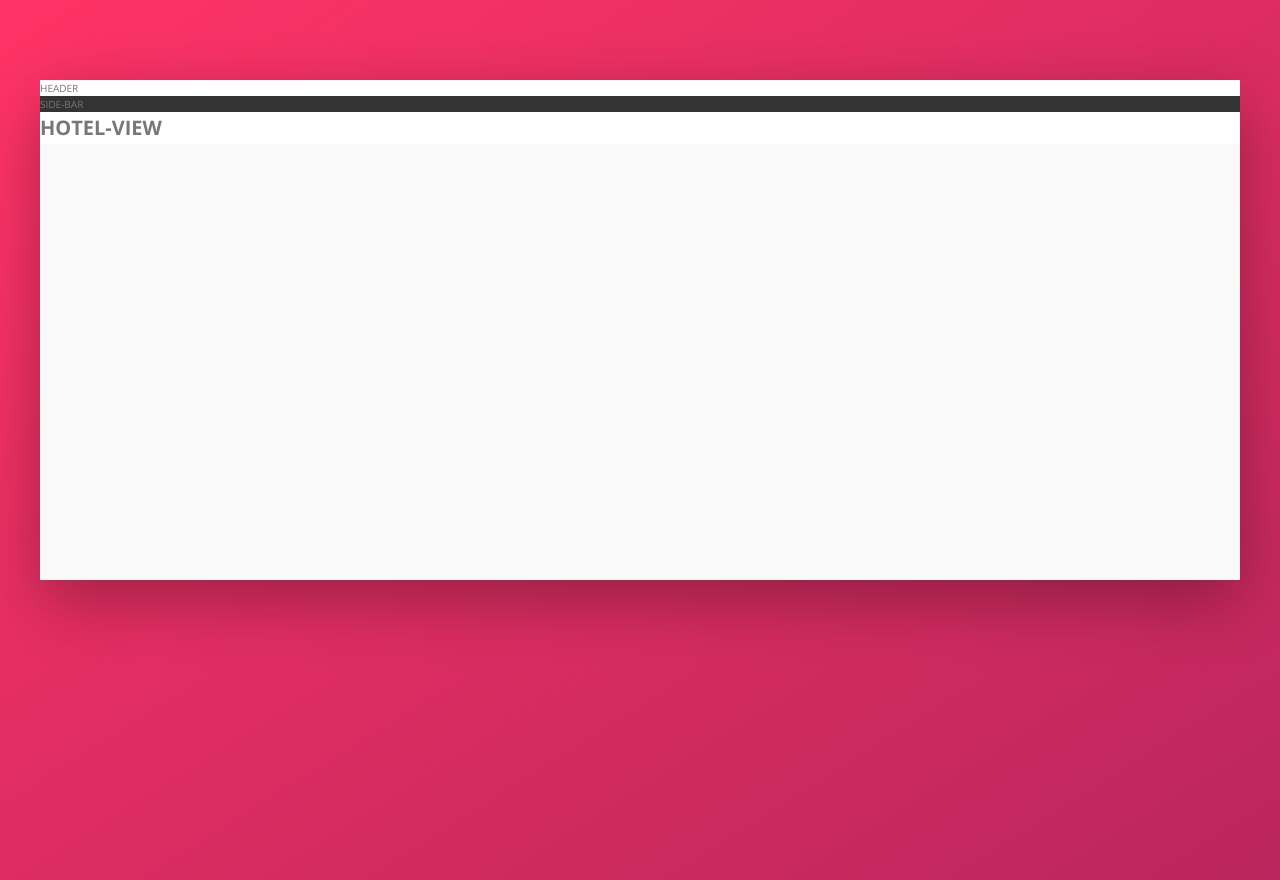
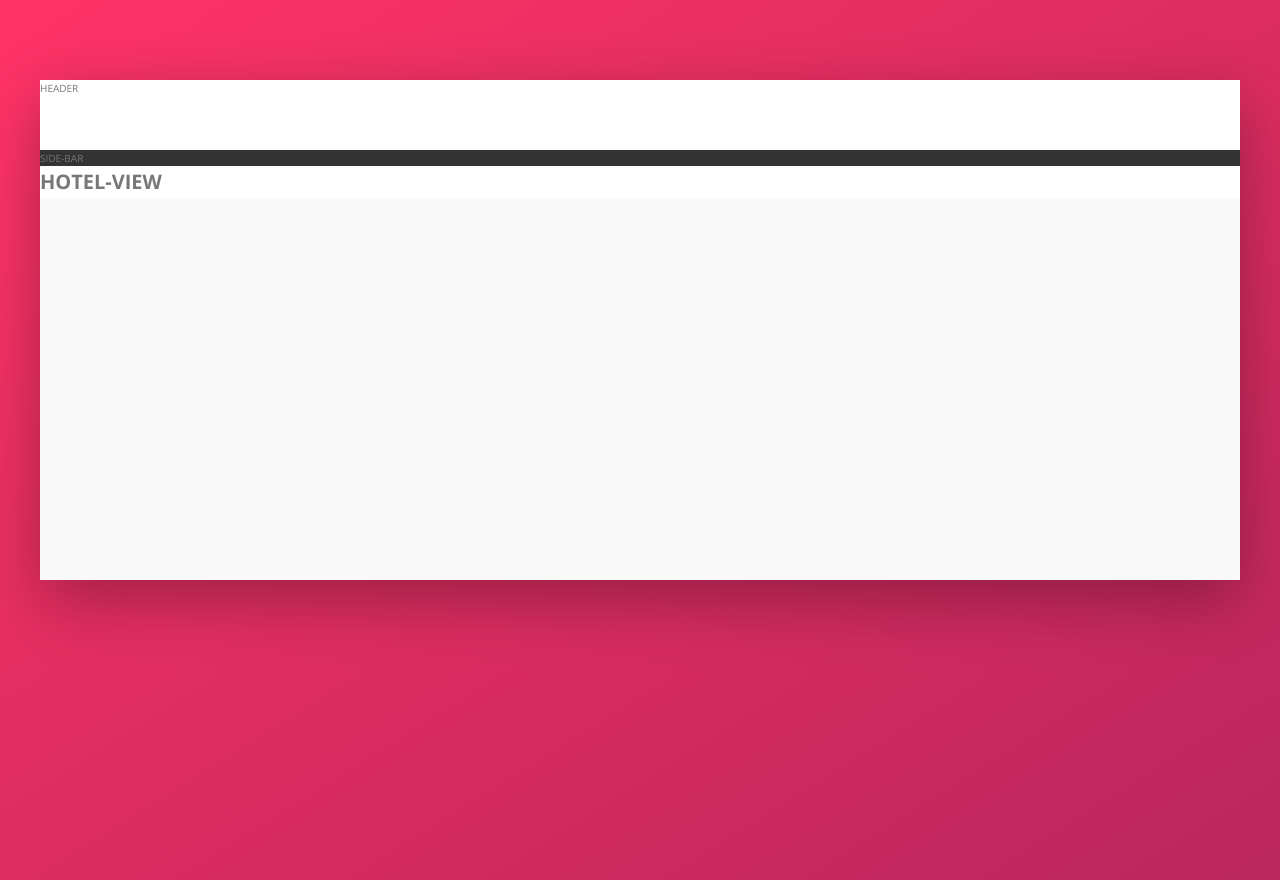
Before and after one commit to dario-piotrowicz/VueJS3-CSS_demo_Trillo_website_miniproject, a Vue app: page / in a window 1280 px wide. Built offline with nearby package versions, Linux system fonts and the light colour scheme.

Commit message:
set height for header

```diff
--- a/src/components/Header.vue
+++ b/src/components/Header.vue
@@ -6,6 +6,7 @@
 
 <style lang="scss" scoped>
 .header {
+  height: 7rem;
   background-color: #fff;
   border-bottom: var(--color-gray-lighter);
 }
```
